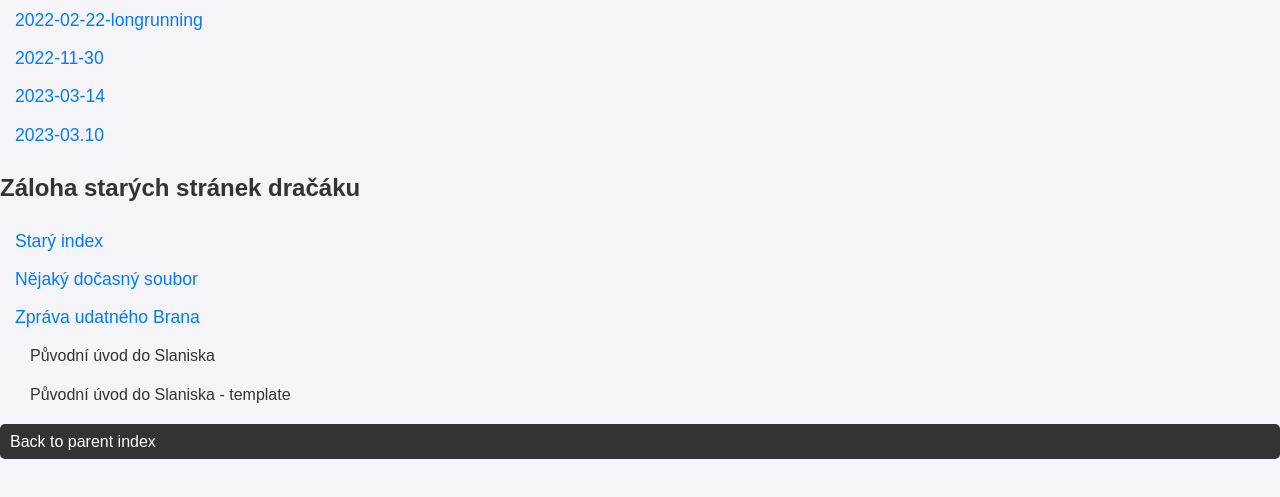
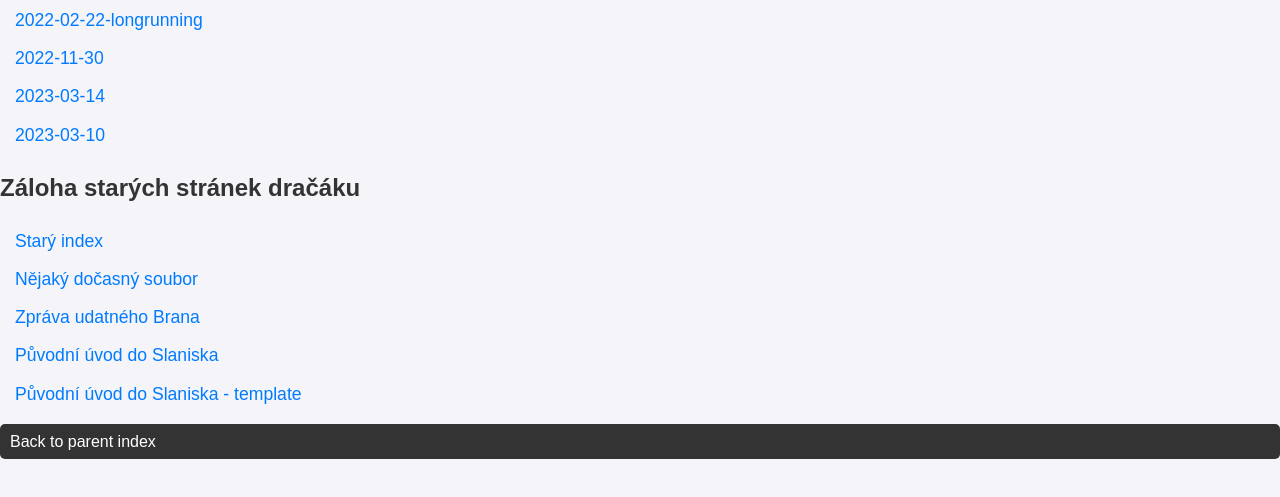
Before and after one commit to ambrojak/dracacek, a plain HTML site: page output-html/ledovy-stit/index.html in a window 1280 px wide. Shown: the part 85-582 px from the top of the page. Drawn offline with Linux system fonts and the light colour scheme.

Commit message:
Fixed wierd links

```diff
--- a/output-html/ledovy-stit/index.html
+++ b/output-html/ledovy-stit/index.html
@@ -17,7 +17,7 @@
 
         <li><a href="2023-03-14.html">2023-03-14</a></li>
 
-        <li><a href="2023-03.10.html">2023-03.10</a></li>
+        <li><a href="2023-03-10.html">2023-03-10</a></li>
 
     </ul>
 
@@ -26,8 +26,8 @@
         <li><a href="index_old.html">Starý index</a></li>
         <li><a href="temp.html">Nějaký dočasný soubor</a></li>
         <li><a href="denik.html">Zpráva udatného Brana</a></li>
-        <li><a href="saltmarsh/intro.html"></a>Původní úvod do Slaniska</li>
-        <li><a href="saltmarsh/template.html"></a>Původní úvod do Slaniska - template</li>
+        <li><a href="saltmarsh/intro.html">Původní úvod do Slaniska</a></li>
+        <li><a href="saltmarsh/template.html">Původní úvod do Slaniska - template</a></li>
     </ul>
     <a class="backlink" href="../index.html">Back to parent index</a>
 </body>
```
